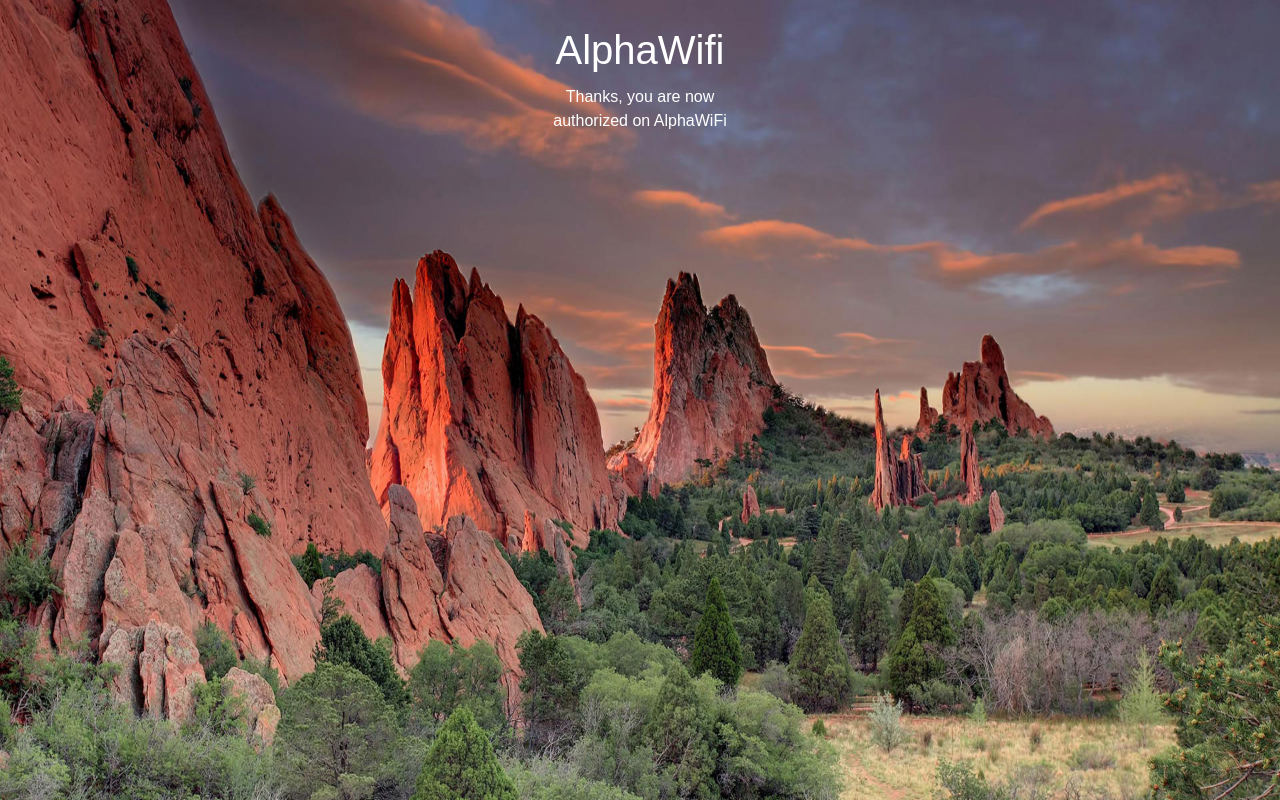
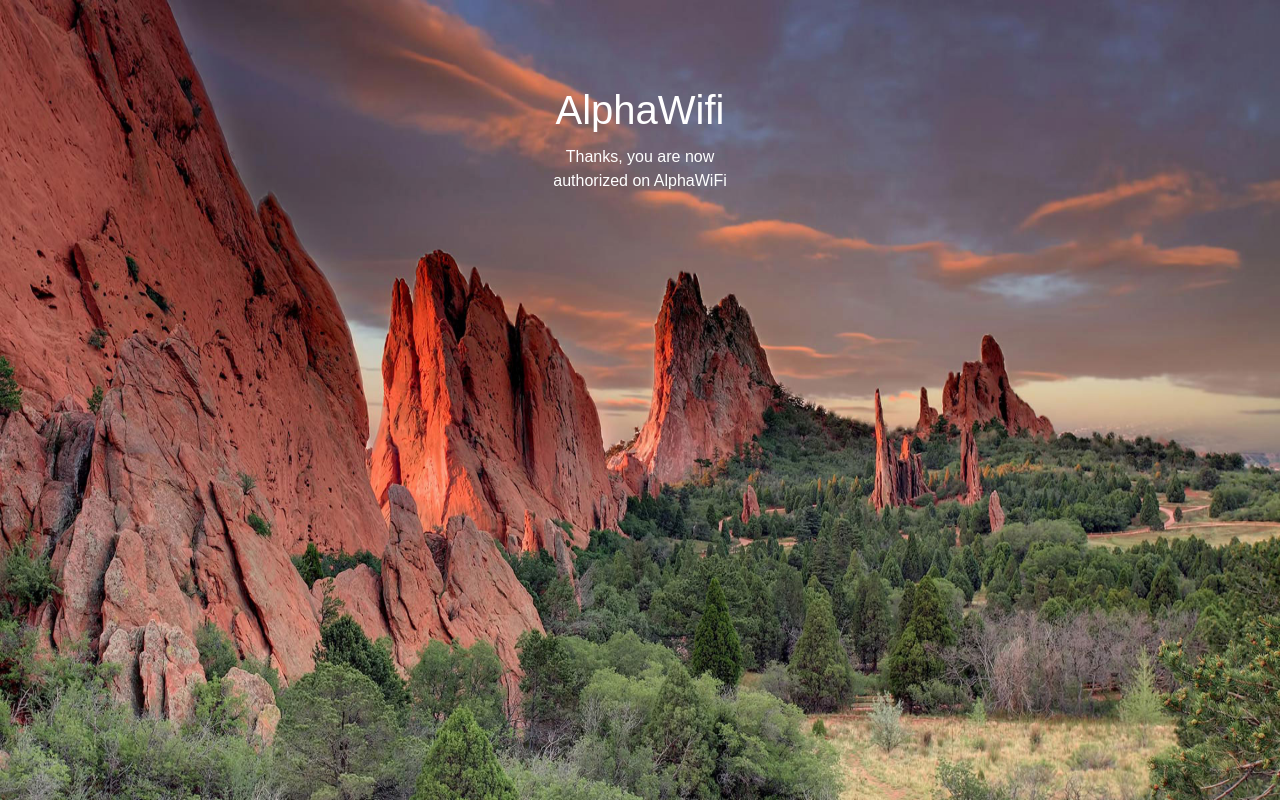
Before and after one commit to nasirhafeez/ubiquiti-twilio, a PHP site: page /thankyou.htm in a window 1280 px wide. Run offline with PHP 8.4, Linux system fonts and the light colour scheme; some libraries are stand-ins or nearby versions.

Commit message:
alphawifi2

```diff
--- a/connecting.php
+++ b/connecting.php
@@ -82,7 +82,7 @@ if($_SESSION["user_type"]!="repeat_recent"){
 
 	<div class="bg">
 
-		<div id="alphawifi" class="content is-size-2">AlphaWifi</div>
+		<div id="alphawifi2" class="content is-size-2">AlphaWifi</div>
 		<div id="devices" class="content is-size-6">Please wait, you are being </div>
 		<div id="devices" class="content is-size-6">authorized on AlphaWiFi</div>
 
--- a/style.css
+++ b/style.css
@@ -34,6 +34,8 @@ background-size: cover;
 #phone_number {width: 200px;}
 
 #alphawifi {text-align: center; margin-top: 20px; margin-bottom: 5px;}
+
+#alphawifi2 {text-align: center; margin-top: 40px; margin-bottom: 5px;}
 
 #devices {text-align: center; margin: 0;}
 
@@ -101,6 +103,7 @@ html {overflow: hidden;}
 .bg {position: absolute; background: url('background.jpg') fixed; background-size: 100% 100%;}
 #country_code {width: 120px;}
 #phone_number {width: 200px;}
+#alphawifi2 {text-align: center; margin-top: 80px; margin-bottom: 5px;}
 .alphawifi_form {margin-top: 50px; display: flex; flex-wrap: wrap; flex-direction: column; align-items: center;}
 #checkbox_align {margin: auto; width: 30%; margin-left: 500px;}
 #check_1 {margin-left: 20px; margin-top: 15px;}
--- a/thankyou.htm
+++ b/thankyou.htm
@@ -18,7 +18,7 @@
 
 	<div class="bg">
 
-		<div id="alphawifi" class="content is-size-2">AlphaWifi</div>
+		<div id="alphawifi2" class="content is-size-2">AlphaWifi</div>
 		<div id="devices" class="content is-size-6">Thanks, you are now </div>
 		<div id="devices" class="content is-size-6">authorized on AlphaWiFi</div>
 
--- a/verify_fail.php
+++ b/verify_fail.php
@@ -25,7 +25,7 @@ $redirect_url = "index.php?id=".$_SESSION["id"]."&ap=".$_SESSION["ap"];
 
 	<div class="bg">
 
-		<div id="alphawifi" class="content is-size-2">AlphaWifi</div>
+		<div id="alphawifi2" class="content is-size-2">AlphaWifi</div>
 		<div id="devices" class="content is-size-6">Sorry! The code you entered</div>
     <div id="devices" class="content is-size-6">is not correct. You'll shortly be</div>
     <div id="devices" class="content is-size-6">redirected back to our main page</div>
--- a/verify_pass.php
+++ b/verify_pass.php
@@ -22,7 +22,7 @@ session_start();
 
 	<div class="bg">
 
-		<div id="alphawifi" class="content is-size-2">AlphaWifi</div>
+		<div id="alphawifi2" class="content is-size-2">AlphaWifi</div>
 		<div id="devices" class="content is-size-6">Great! Your code has been approved!</div>
 		<div id="devices" class="content is-size-6">You'll be automatically redirected</div>
     <div id="devices" class="content is-size-6">in a few moments</div>
--- a/welcome.php
+++ b/welcome.php
@@ -20,7 +20,7 @@ session_start();
 
 	<div class="bg">
 
-		<div id="alphawifi" class="content is-size-2">AlphaWifi</div>
+		<div id="alphawifi2" class="content is-size-2">AlphaWifi</div>
 		<div id="devices" class="content is-size-6">Welcome, <?php echo htmlspecialchars($_SESSION["name"]);?>!</div>
 		<div id="devices" class="content is-size-6">You'll be automatically authorized</div>
     <div id="devices" class="content is-size-6">on the network in a few moments</div>
```
